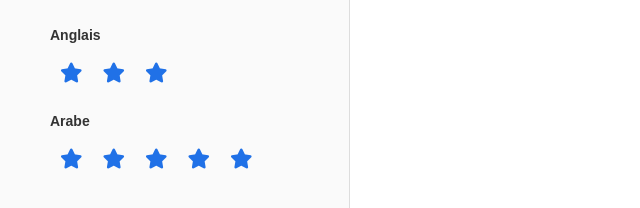
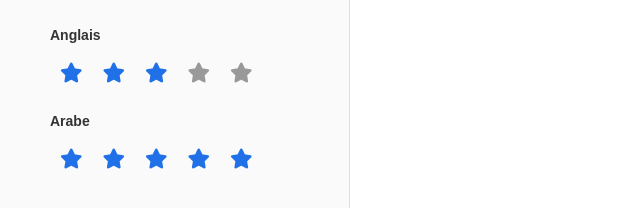
Before and after one commit to Slim-coder20/CV_slim, a website: page index.html in a window 1280 px wide. Shown: the part 1438-1646 px from the top of the page, 0-640 px from the left. Drawn offline with Linux system fonts and the light colour scheme; a web font is replaced by a local one.

Commit message:
finalisation de la partie langues du cV

```diff
--- a/index.html
+++ b/index.html
@@ -104,6 +104,8 @@
             <i class="fa-solid fa-star text-primary"></i>
             <i class="fa-solid fa-star text-primary"></i>
             <i class="fa-solid fa-star text-primary"></i>
+            <i class="fa-solid fa-star"></i>
+            <i class="fa-solid fa-star"></i>
           </div>
           <h3>Arabe</h3>
           <div class="stars-container">
--- a/scss/style.scss
+++ b/scss/style.scss
@@ -112,6 +112,7 @@ aside {
     .stars-container {
       display: flex;
       margin: 2rem 0 3rem 0;
+      color: var(--hint);
       i {
         font-size: 2rem;
         margin: 0 1rem;
```
Also changed, not shown: css/style.css, 1 other file.
